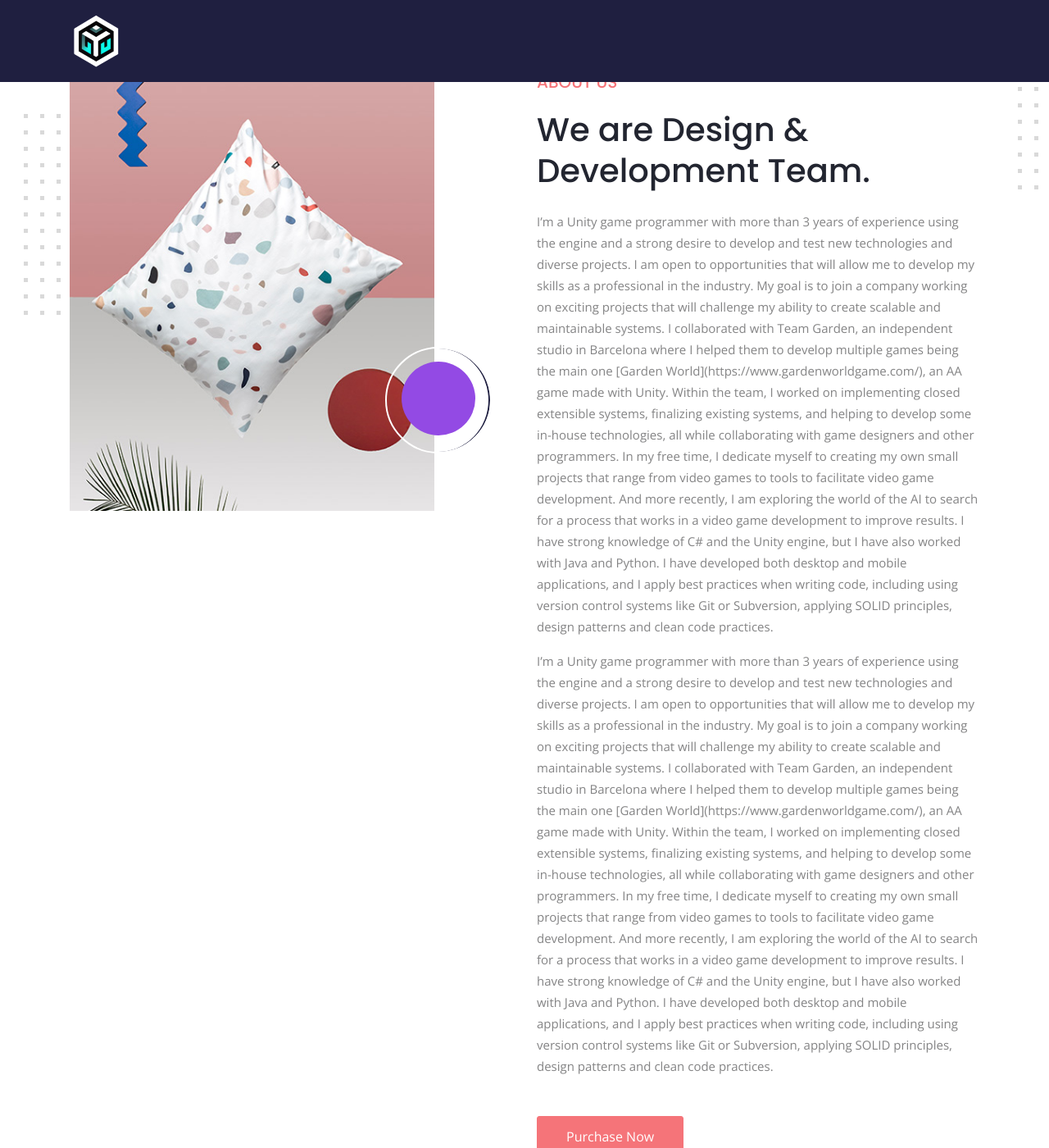
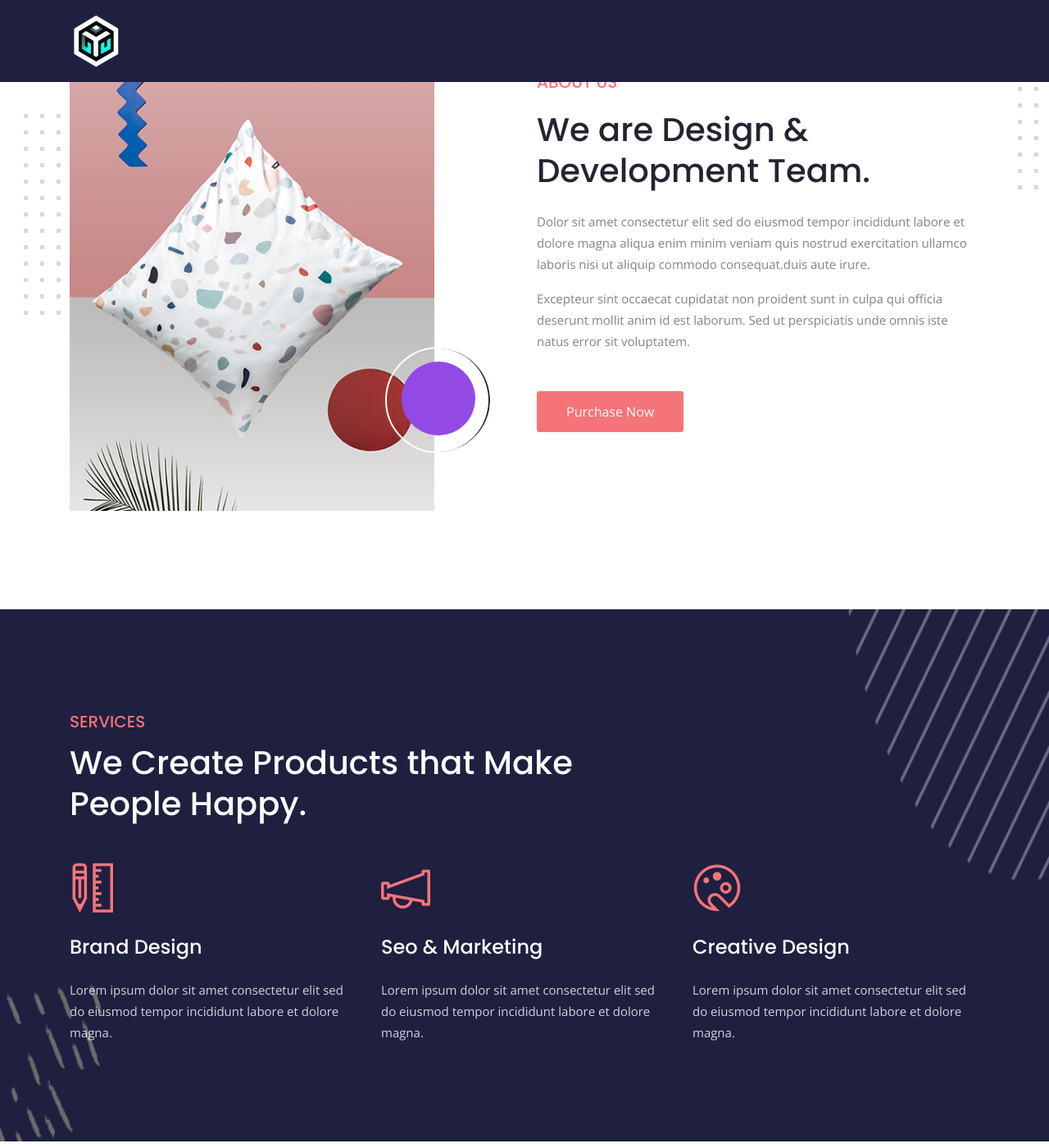
Before and after one commit to CortesJoan/WebPortfolio, a Jekyll site: the page built from about.html, in a window 1280 px wide and 1400 px high, scrolled down 538 px. Shown: the whole window at 82% size. Built offline with Jekyll 4.4.1, drawn with Linux system fonts in a browser that asks for light colours.

Commit message:
Improvements

```diff
--- a/about.html
+++ b/about.html
@@ -23,28 +23,10 @@ description: "Dolor sit amet consectetur elit sed do eiusmod tempor incididunt l
 			<div class="col-lg-6 col-md-7 offset-lg-1 mt-5 mt-md-0">
 				<span class="text-color h5 text-uppercase">About Us</span>
 				<h3 class="mb-4 mt-3">We are Design & <br>Development Team.</h3>
-				<p>I’m a Unity game programmer with more than 3 years of experience using the engine and a strong desire to develop and test new technologies and diverse projects.
-
-					I am open to opportunities that will allow me to develop my skills as a professional in the industry. My goal is to join a company working on exciting projects that will challenge my ability to create scalable and maintainable systems.
-
-					I collaborated  with Team Garden, an independent studio in Barcelona where I helped them to develop multiple games being the main one [Garden World](https://www.gardenworldgame.com/), an AA game made with Unity. Within the team, I worked on implementing closed extensible systems, finalizing existing systems, and helping to develop some in-house technologies, all while collaborating with game designers and other programmers.
-
-					In my free time, I dedicate myself to creating my own small projects that range from video games to tools to facilitate video game development. And more recently, I am exploring the world of the AI to search for a process that works in a video game development to improve results.
-
-					I have strong knowledge of C# and the Unity engine, but I have also worked with Java and Python. I have developed both desktop and mobile applications, and I apply best practices when writing code, including using version control systems like Git or Subversion, applying SOLID principles, design patterns and clean code practices.
-					 </p>
-				<p class="mb-5">
-					I’m a Unity game programmer with more than 3 years of experience using the engine and a strong desire to develop and test new technologies and diverse projects.
-
-I am open to opportunities that will allow me to develop my skills as a professional in the industry. My goal is to join a company working on exciting projects that will challenge my ability to create scalable and maintainable systems.
-
-I collaborated  with Team Garden, an independent studio in Barcelona where I helped them to develop multiple games being the main one [Garden World](https://www.gardenworldgame.com/), an AA game made with Unity. Within the team, I worked on implementing closed extensible systems, finalizing existing systems, and helping to develop some in-house technologies, all while collaborating with game designers and other programmers.
-
-In my free time, I dedicate myself to creating my own small projects that range from video games to tools to facilitate video game development. And more recently, I am exploring the world of the AI to search for a process that works in a video game development to improve results.
-
-I have strong knowledge of C# and the Unity engine, but I have also worked with Java and Python. I have developed both desktop and mobile applications, and I apply best practices when writing code, including using version control systems like Git or Subversion, applying SOLID principles, design patterns and clean code practices.
-
-				</p>
+				<p>Dolor sit amet consectetur elit sed do eiusmod tempor incididunt labore et dolore magna aliqua enim minim
+					veniam quis nostrud exercitation ullamco laboris nisi ut aliquip commodo consequat.duis aute irure. </p>
+				<p class="mb-5">Excepteur sint occaecat cupidatat non proident sunt in culpa qui officia deserunt mollit anim id
+					est laborum. Sed ut perspiciatis unde omnis iste natus error sit voluptatem.</p>
 
 				<a href="#" class="btn btn-primary">Purchase now</a>
 			</div>
--- a/contact.html
+++ b/contact.html
@@ -15,7 +15,8 @@ description: "If you have any inquiries or if you'd like to discuss a project or
 				<div class="contact-content pl-lg-5 mb-5 mb-lg-0">
 					<h3 class="mb-4 font-weight-bold">Contact Information</h3>
 					<p>
-						You can reach me in several ways. However, the best way to contact me is through email.
+						You can reach me in several ways. However, the best way to contact me is through email or <a href="https://www.linkedin.com/in/joan-cort%C3%A9s/">LinkedIn</a>
+						.
 					</p>
 
 					<div class="row mt-5">
@@ -33,7 +34,7 @@ description: "If you have any inquiries or if you'd like to discuss a project or
 								<i class="ti-mobile text-color"></i>
 								<div class="info">
 									<h4>Call Me</h4>
-									<p>(34) 691392276</p>
+									<p>+(34) 691-392-276</p>
 								</div>
 							</div>
 						</div>
```
Also changed, not shown: about-me.html (+4 -3 lines), _posts/defaultJekillPosts/2019-12-01-our-favorite-weekend-getaways.md (renamed from _posts/2019-12-01-our-favorite-weekend-getaways.md), _posts/defaultJekillPosts/2019-12-02-trip-to-california.md (renamed from _posts/2019-12-02-trip-to-california.md), _posts/defaultJekillPosts/2019-12-04-easily-choose-from-thousan.md (renamed from _posts/2019-12-04-easily-choose-from-thousan.md), _posts/defaultJekillPosts/2019-12-05-the-best-to-do-list-to-help-boost-your-productivity.md (renamed from _posts/2019-12-05-the-best-to-do-list-to-help-boost-your-productivity.md), _posts/defaultJekillPosts/2019-12-06-powerful-ways-to-add-vibrant-colour-to-your-life.md (renamed from _posts/2019-12-06-powerful-ways-to-add-vibrant-colour-to-your-life.md), _posts/defaultJekillPosts/2019-12-07-how-to-plan-your-trip-the-right-way.md (renamed from _posts/2019-12-07-how-to-plan-your-trip-the-right-way.md), _posts/defaultJekillPosts/2019-12-08-memoriable-paris-girls-trip .md (renamed from _posts/2019-12-08-memoriable-paris-girls-trip .md), _posts/defaultJekillPosts/2019-12-09-the-best-place-to-explore-to-enjoy.md (renamed from _posts/2019-12-09-the-best-place-to-explore-to-enjoy.md), _posts/defaultJekillPosts/2019-12-10-how-to-make-list-for-travelling-alone.md (renamed from _posts/2019-12-10-how-to-make-list-for-travelling-alone.md), _posts/defaultJekillPosts/2019-12-11-the-best-soft-tropical-getaway.md (renamed from _posts/2019-12-11-the-best-soft-tropical-getaway.md), _posts/defaultJekillPosts/2019-12-12-portugal-sunset-summer-vission.md (renamed from _posts/2019-12-12-portugal-sunset-summer-vission.md), _posts/defaultJekillPosts/2019-12-13-simple-way-to-feel-like-home-when-you-travel.md (renamed from _posts/2019-12-13-simple-way-to-feel-like-home-when-you-travel.md), _posts/defaultJekillPosts/2019-12-14-ingredient-cilantro-vinaigrette.md (renamed from _posts/2019-12-14-ingredient-cilantro-vinaigrette.md), 2 more files.
